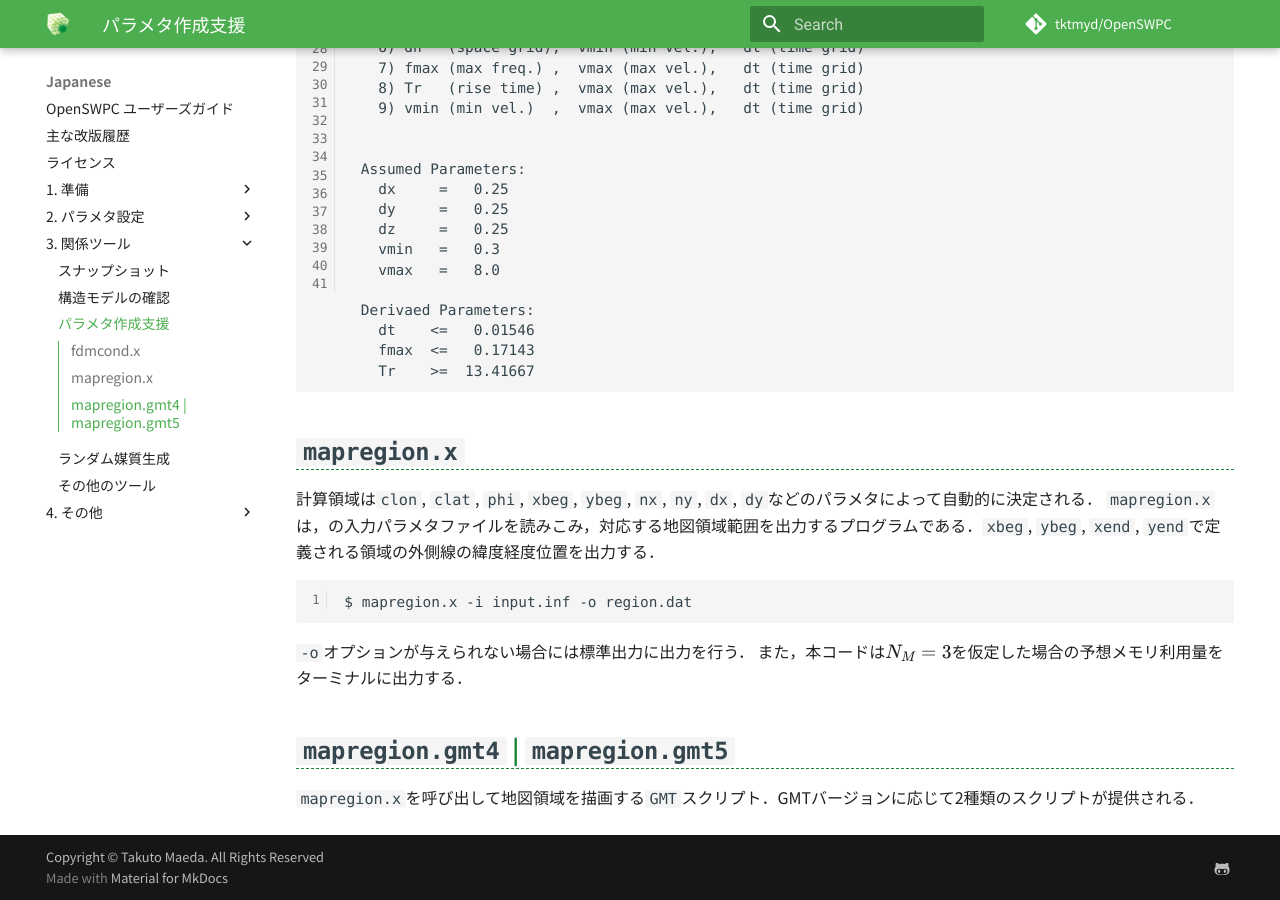
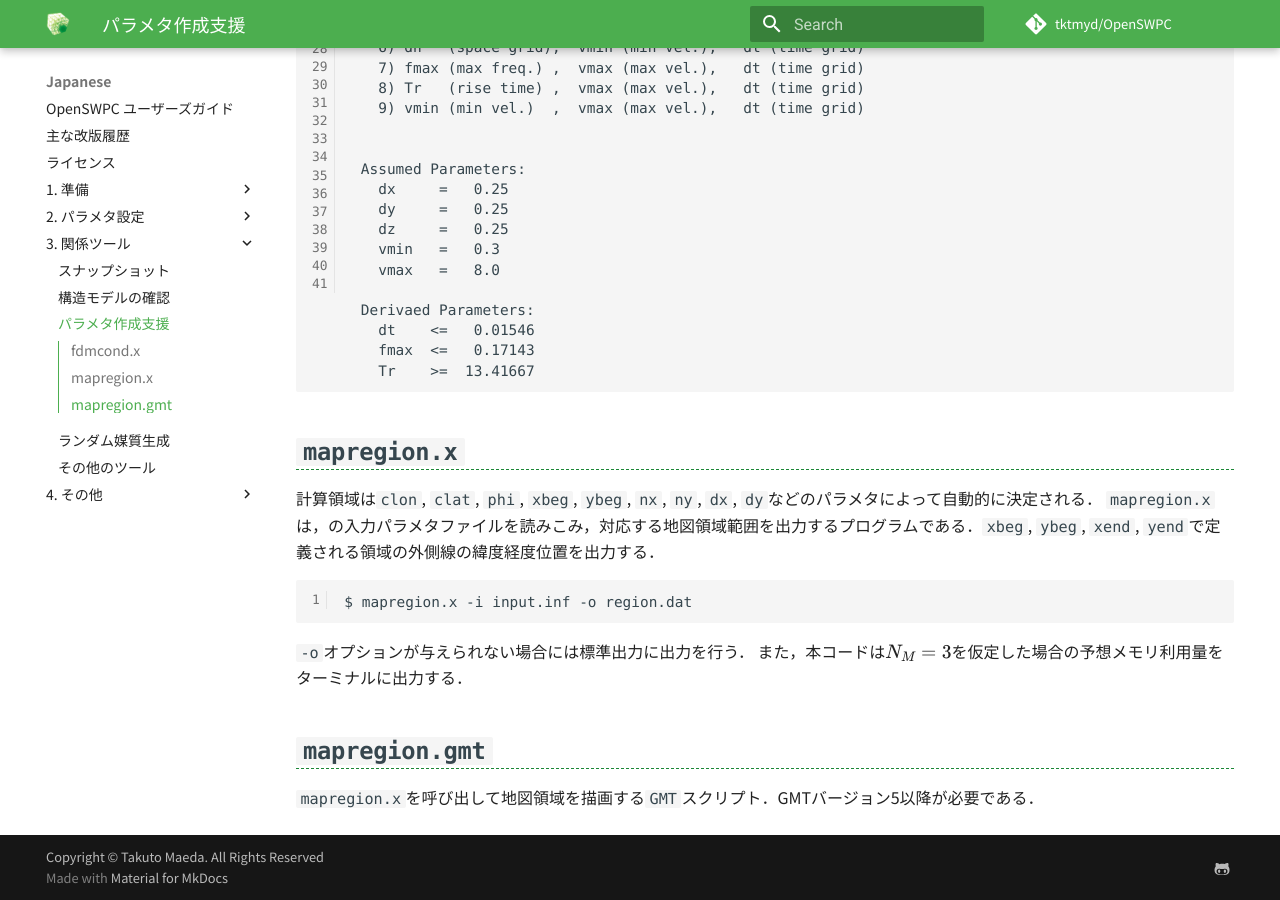
Before and after one commit to OpenSWPC/OpenSWPC, an MkDocs documentation site: the page built from doc/md/Japanese/3._関係ツール/0303_parameter.md, in a window 1280 px wide and 900 px high, scrolled down 933 px. Built offline with MkDocs 1.6.1 and Material for MkDocs 9.7.7, drawn with Linux system fonts in a browser that asks for light colours; some web fonts are replaced; formulas are drawn with MathJax 3; comment, search, counter and statistics services are not loaded.

Commit message:
Remove old GMT4 scripts

```diff
--- a/doc/md/English/3._Related_Tools/0303_parameter.md
+++ b/doc/md/English/3._Related_Tools/0303_parameter.md
@@ -75,8 +75,6 @@ standard output on the screen. This program will also estimate the total
 memory usage in the standard error output.
 
 
-## `mapregion.gmt4` | `mapregion.gmt5`
+## `mapregion.gmt`
 
-These scripts use `mapregion.x` to visualize the region by using GMT4 or
-GMT5. By default, these scripts plot only the region around the Japanese
-Islands.
+These scripts use `mapregion.x` to visualize the region by using GMT. GMT version 5 or later is necessary. By default, these scripts plot only the region around the Japanese Islands.
--- a/doc/md/Japanese/3._関係ツール/0303_parameter.md
+++ b/doc/md/Japanese/3._関係ツール/0303_parameter.md
@@ -68,6 +68,6 @@ $ mapregion.x -i input.inf -o region.dat
 `-o`オプションが与えられない場合には標準出力に出力を行う．
 また，本コードは$N_M=3$を仮定した場合の予想メモリ利用量をターミナルに出力する．
 
-## `mapregion.gmt4` | `mapregion.gmt5`
+## `mapregion.gmt`
 
-`mapregion.x`を呼び出して地図領域を描画する`GMT`スクリプト．GMTバージョンに応じて2種類のスクリプトが提供される．
+`mapregion.x`を呼び出して地図領域を描画する`GMT`スクリプト．GMTバージョン5以降が必要である．
```
Also changed, not shown: doc/md/English/3._Related_Tools/0305_misc.md (+2 -3 lines), doc/md/Japanese/3._関係ツール/0305_misc.md (+1 -2 lines), 18 other files.
